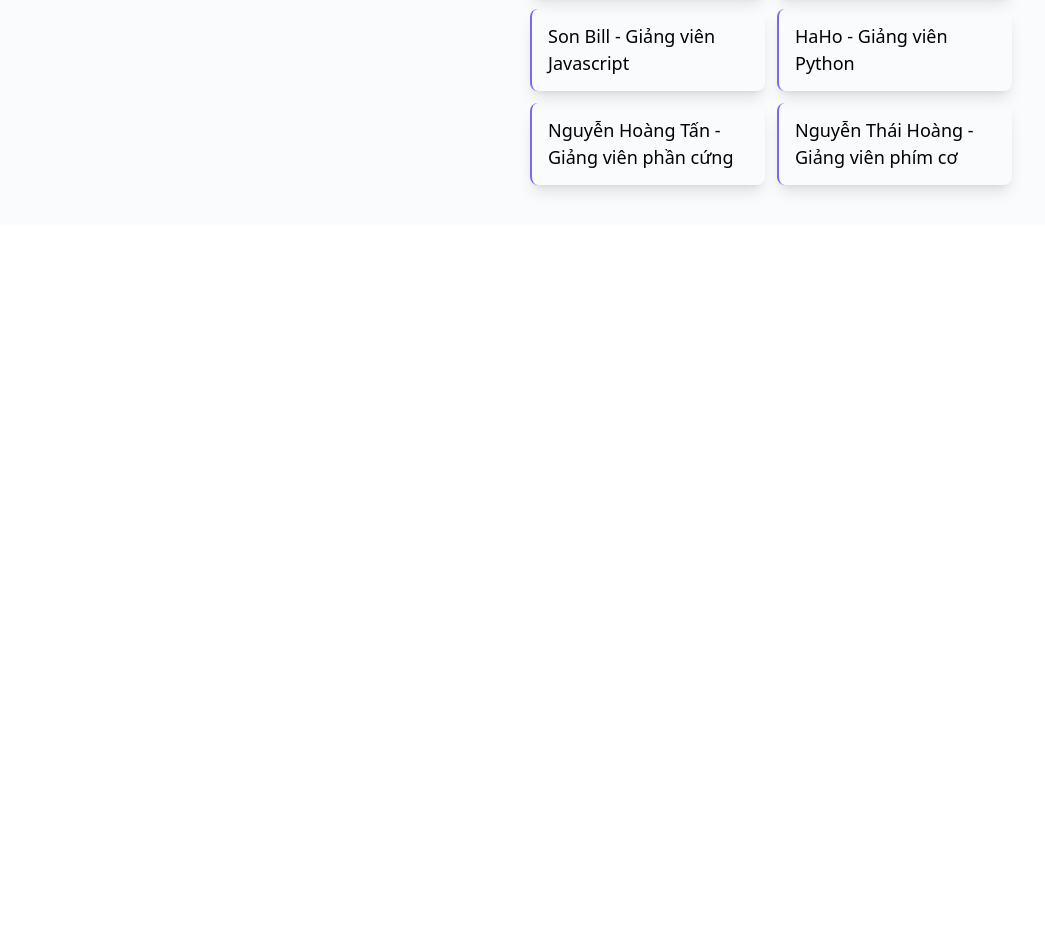
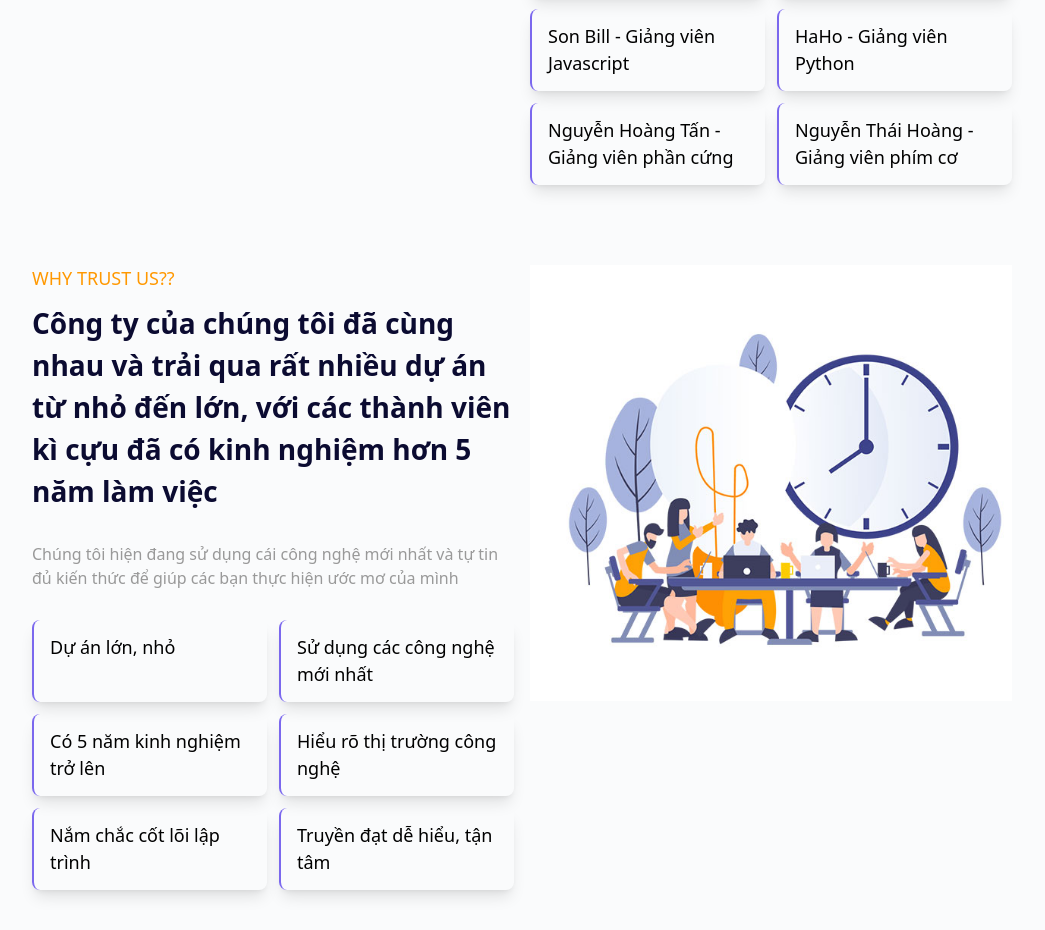
Before and after one commit to oah1006/blog-oahang, a website built with Vite: page tailwind/index.html in a window 1280 px wide. Shown: the part 2320-3250 px from the top of the page, without its empty margins (118-1163 px from the left). Before the commit the page ends 2545 px from the top, so only its background shows below. Built offline with nearby package versions, Linux system fonts and the light colour scheme.

Commit message:
add trust us

```diff
--- a/tailwind/index.html
+++ b/tailwind/index.html
@@ -223,6 +223,45 @@
                 </div>
             </div>
         </div>
+
+        <div class="px-[150px] grid grid-cols-2 py-[40px] gap-x-4 bg-[#FAFBFC]">
+            <div>
+                <div>
+                    <p class="text-[#FF9800] text-[18px] font-medium">WHY TRUST US??</p>
+                    <p class="text-[#0B0B31] font-semibold text-[28px] mt-[10px]">Công ty của chúng tôi đã cùng nhau và trải qua rất nhiều dự án từ nhỏ đến lớn, với các
+                        thành viên kì cựu đã có kinh nghiệm hơn 5 năm làm việc
+                    </p>
+                    <p class="text-[#999] font-light text-[16px] my-[30px]">Chúng tôi hiện đang sử dụng cái công nghệ mới nhất và tự tin đủ kiến thức để
+                        giúp các bạn thực hiện ước mơ của mình
+                    </p>
+                </div>
+
+                <div class="grid grid-cols-2 gap-3">
+                    <div class="px-[16px] py-[14px] shadow-lg rounded-[8px] border-l-[#7B68EE] border-l-[2px] transition hover:bg-[#7B68EE] hover:text-[#fff]">
+                        <span class="font-medium text-[18px]">Dự án lớn, nhỏ</span>
+                    </div>
+                    <div class="px-[16px] py-[14px] shadow-lg rounded-[8px] border-l-[#7B68EE] border-l-[2px] transition hover:bg-[#7B68EE] hover:text-[#fff]">
+                        <span class="font-medium text-[18px]">Sử dụng các công nghệ mới nhất</span>
+                    </div>
+                    <div class="px-[16px] py-[14px] shadow-lg rounded-[8px] border-l-[#7B68EE] border-l-[2px] transition hover:bg-[#7B68EE] hover:text-[#fff]">
+                        <span class="font-medium text-[18px]">Có 5 năm kinh nghiệm trở lên</span>
+                    </div>
+                    <div class="px-[16px] py-[14px] shadow-lg rounded-[8px] border-l-[#7B68EE] border-l-[2px] transition hover:bg-[#7B68EE] hover:text-[#fff]">
+                         <span class="font-medium text-[18px]">Hiểu rõ thị trường công nghệ</span>
+                    </div>
+                    <div class="px-[16px] py-[14px] shadow-lg rounded-[8px] border-l-[#7B68EE] border-l-[2px] transition hover:bg-[#7B68EE] hover:text-[#fff]">
+                        <span class="font-medium text-[18px]">Nắm chắc cốt lõi lập trình</span>
+                    </div>
+                    <div class="px-[16px] py-[14px] shadow-lg rounded-[8px] border-l-[#7B68EE] border-l-[2px] transition hover:bg-[#7B68EE] hover:text-[#fff]">
+                        <span class="font-medium text-[18px]">Truyền đạt dễ hiểu, tận tâm</span>
+                    </div>
+                </div>
+            </div>
+
+            <div>
+                <img src="../assets/img/trustUs.jpg" alt="">
+            </div>
+        </div>
     </div>
 
     <div class="modal fixed top-0 left-0 w-full h-full flex justify-center items-center hidden">
```
Also changed, not shown: assets/img/trustUs.jpg (added).
